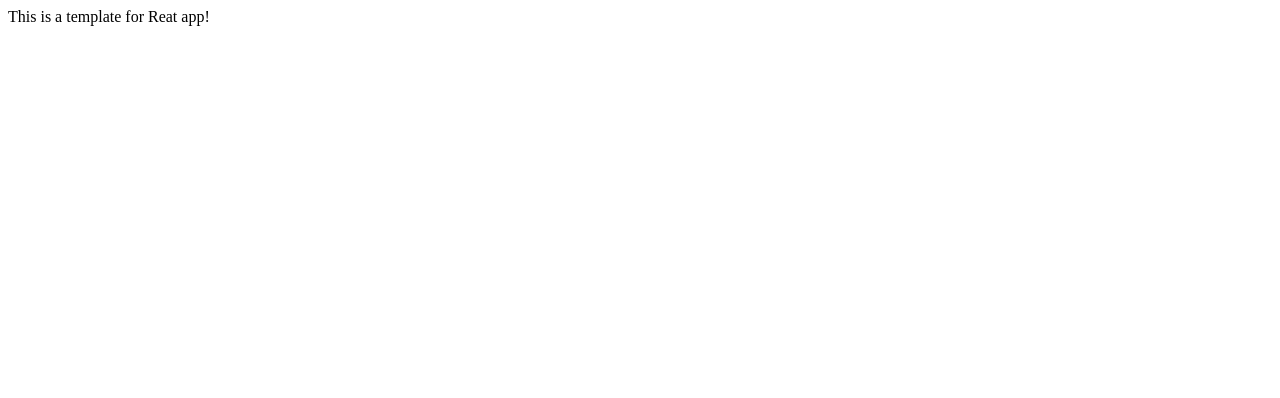
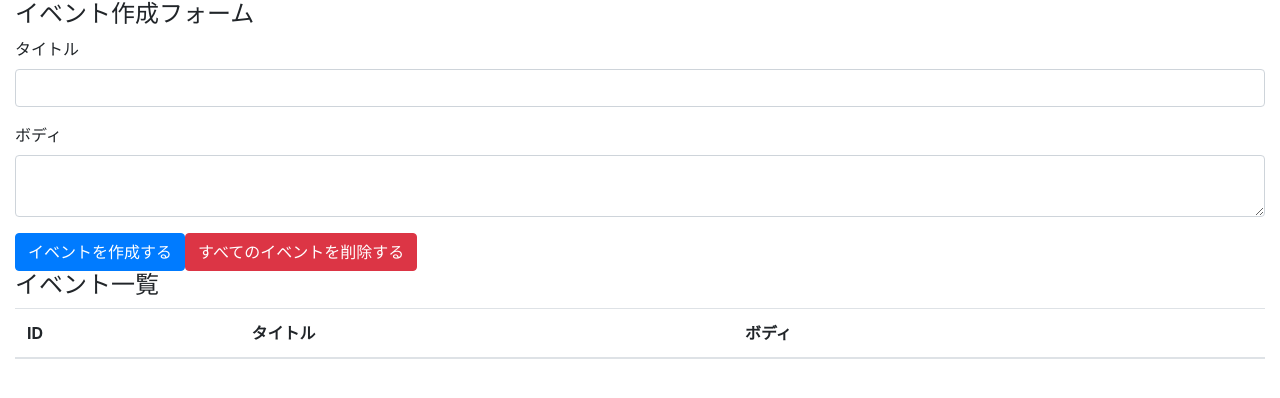
Before and after one commit to nishimra-yurika/typescript-for-javascript-developers, a React (Create React App) app in the folder my-app/: page / in a window 1280 px wide. Shown: the top 398 px of the page. Built offline with nearby package versions, Linux system fonts and the light colour scheme.

Commit message:
create event form and event table with bootstrap

```diff
--- a/my-app/src/components/App.js
+++ b/my-app/src/components/App.js
@@ -1,9 +1,36 @@
 import React from "react";
+import 'bootstrap/dist/css/bootstrap.min.css'
 
 const App = () => {
   return (
-    <div>
-      This is a template for Reat app!
+    <div className = "container-fluid">
+      <h4>イベント作成フォーム</h4>
+      <form>
+        <div className="form-group">
+          <label htmlFor="formEventTitle">タイトル</label>
+          <input className ="form-control" id ="formEventTitle"/>
+        </div>
+        <div className="form-group">
+          <label htmlFor="formEventBody">ボディ</label>
+          <textarea className ="form-control" id ="formEventBody"/>
+        </div>
+        <button className="btn btn-primary">イベントを作成する</button>
+        <button className="btn btn-danger">すべてのイベントを削除する</button>
+
+      </form>
+      <h4>イベント一覧</h4>
+      <table className="table table-hover">
+        <thead>
+          <tr>
+            <th>ID</th>
+            <th>タイトル</th>
+            <th>ボディ</th>
+            <th></th>
+          </tr>
+        </thead>
+        <tbody>
+        </tbody>
+      </table>
     </div>
   );
 }
```
